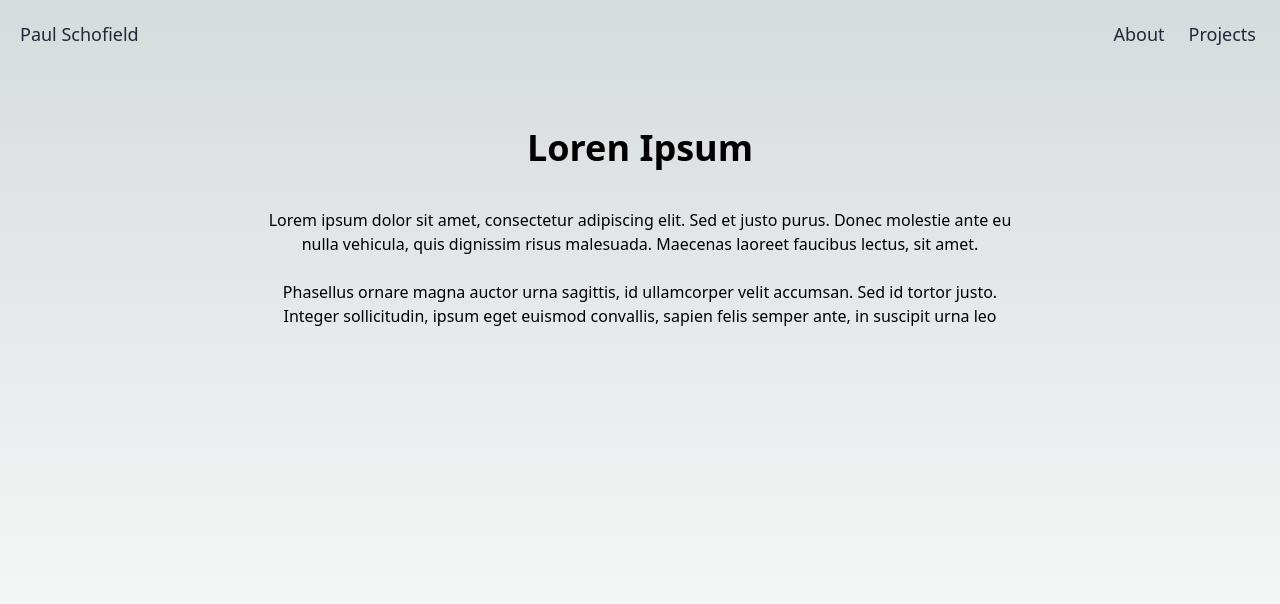
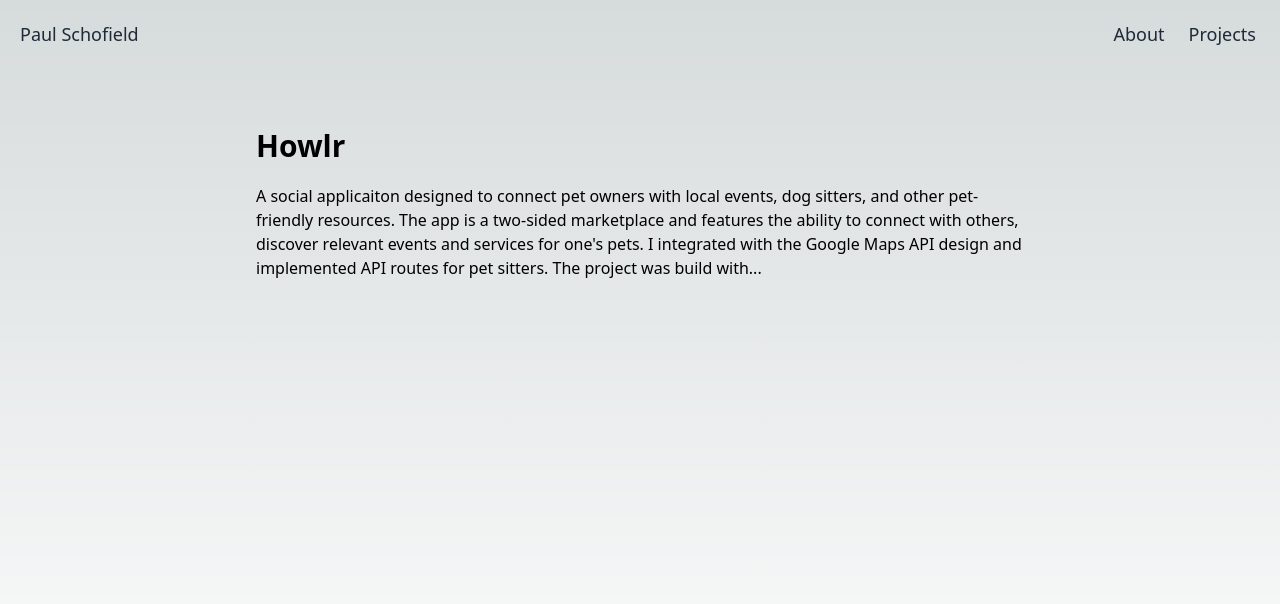
Before and after one commit to schofield-paul/personal-website, a Next.js app: page /projects in a window 1280 px wide. Shown: the top 604 px of the page. Built offline with nearby package versions, Linux system fonts and the light colour scheme.

Commit message:
project desc, todo, add links and thumbnail

```diff
--- a/src/pages/projects.js
+++ b/src/pages/projects.js
@@ -4,19 +4,16 @@ export default function Projects() {
   return (
     <main className='h-screen w-full flex flex-col'>
       <Navbar></Navbar>
-      <div className='container mx-auto'>
-        <div className='col-span-1 text-center w-3/5 mx-auto mt-20'>
-          <h1 className='text-4xl font-bold'>Loren Ipsum</h1>
-          <p className='mt-10'>
-            Lorem ipsum dolor sit amet, consectetur adipiscing elit. Sed et
-            justo purus. Donec molestie ante eu nulla vehicula, quis dignissim
-            risus malesuada. Maecenas laoreet faucibus lectus, sit amet.
-          </p>
-          <br />
-          <p>
-            Phasellus ornare magna auctor urna sagittis, id ullamcorper velit
-            accumsan. Sed id tortor justo. Integer sollicitudin, ipsum eget
-            euismod convallis, sapien felis semper ante, in suscipit urna leo
+      <div className='container mx-auto text-left'>
+        <div className='col-span-1 w-3/5 mx-auto mt-20'>
+          <h1 className='text-3xl font-bold'>Howlr</h1>
+          <p className='mt-5'>
+            A social applicaiton designed to connect pet owners with local
+            events, dog sitters, and other pet-friendly resources. The app is a
+            two-sided marketplace and features the ability to connect with
+            others, discover relevant events and services for one's pets. I
+            integrated with the Google Maps API design and implemented API
+            routes for pet sitters. The project was build with...
           </p>
         </div>
       </div>
```
